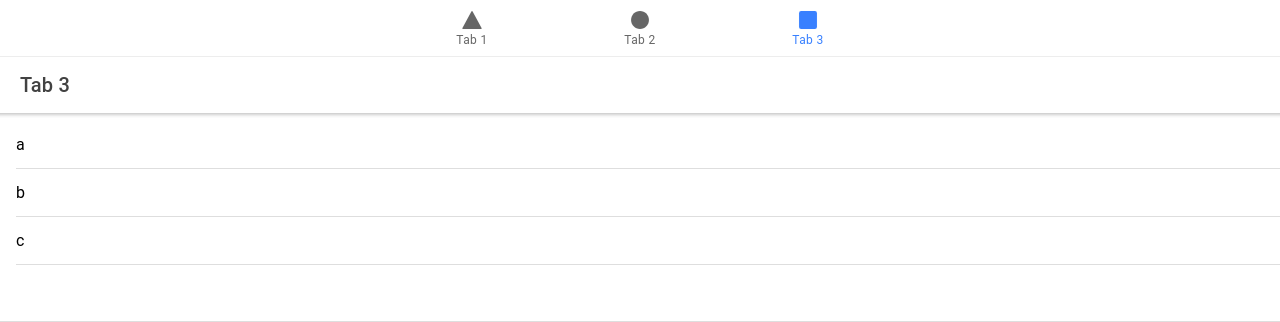
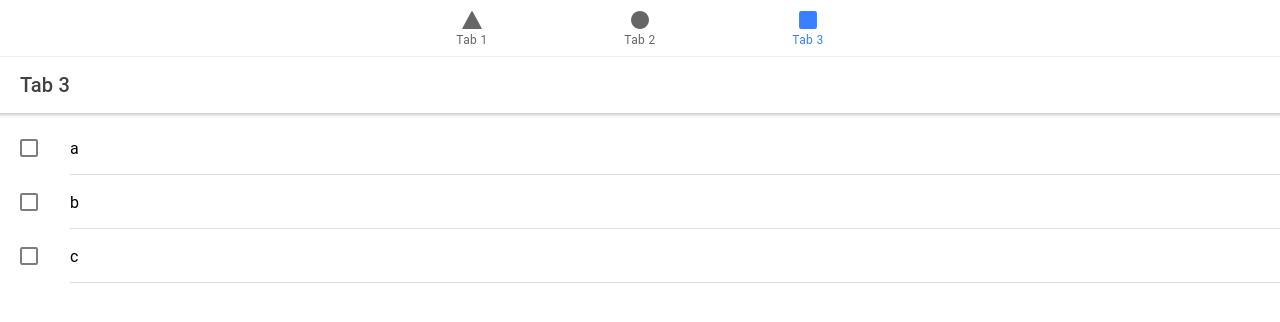
Before and after one commit to jhuang165/HackNow2020, a React (Create React App) app in the folder Groshary/: page /tab3 in a window 1280 px wide. Shown: the top 322 px of the page. Built offline with nearby package versions, Linux system fonts and the light colour scheme.

Commit message:
Grocery list is better now w/ optional props

```diff
--- a/Groshary/src/components/GroceryList.tsx
+++ b/Groshary/src/components/GroceryList.tsx
@@ -1,17 +1,22 @@
 import React from 'react';
-import { IonList, IonItem, IonInput, IonContent} from '@ionic/react';
+import { IonList, IonItem, IonInput, IonContent, IonLabel, IonCheckbox} from '@ionic/react';
 
 interface GroceryProps {
     items: Array<String>;
-    editable: boolean;
+    editable?: boolean;
+    checkable?: boolean;
 }
 
-const GroceryList: React.FC<GroceryProps> = ({items, editable}) => (
+
+const GroceryList: React.FC<GroceryProps> = ({items, editable = false, checkable = false}) => (
     <IonContent>
         <IonList>
             {items.map(item => {
                 return (
-                    <IonItem>{item}</IonItem>
+                    <IonItem>
+                        {checkable && <IonCheckbox slot="start" />}
+                        <IonLabel>{item}</IonLabel>
+                    </IonItem>
                 );
             })}
         </IonList>
@@ -23,6 +28,6 @@ const GroceryList: React.FC<GroceryProps> = ({items, editable}) => (
 
         }
     </IonContent>
-)
+);
 
 export default GroceryList;
--- a/Groshary/src/pages/Tab3.tsx
+++ b/Groshary/src/pages/Tab3.tsx
@@ -17,7 +17,7 @@ const Tab3: React.FC = () => {
             <IonTitle size="large">Tab 3</IonTitle>
           </IonToolbar>
         </IonHeader>
-        <GroceryList items={['a', 'b', 'c']} editable={true}/>
+        <GroceryList items={['a', 'b', 'c']} checkable={true}/>
       </IonContent>
     </IonPage>
   );
```
Also changed, not shown: 1 other file (tests, documents, lock files or other folders).
